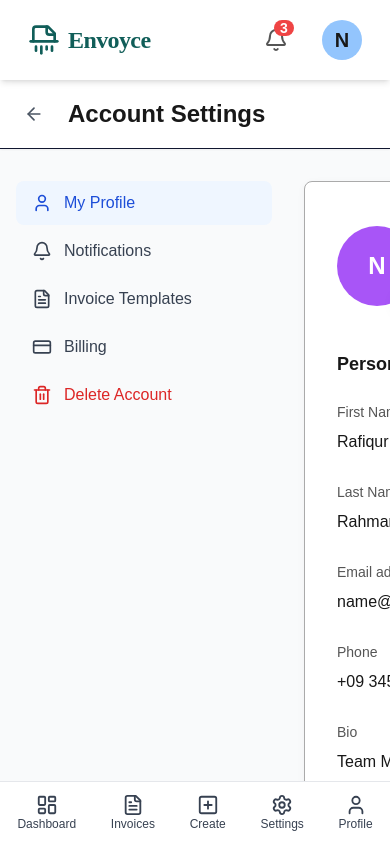
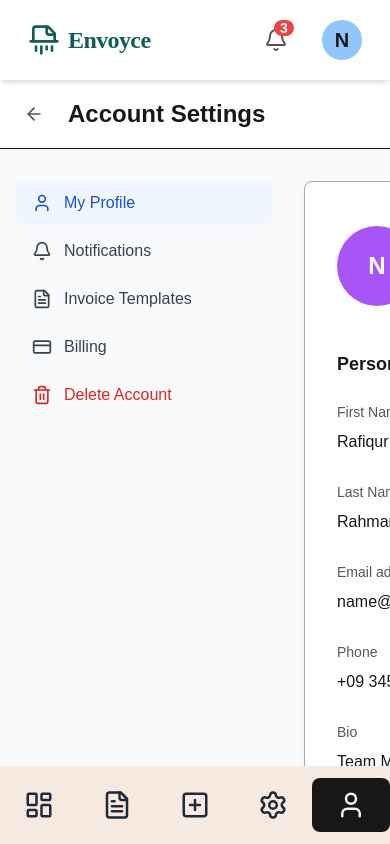
Before and after one commit to OlumideGabriel/invoice-generator, a React (Vite) app in the folder frontend/: page /profile in a window 390 px wide. Built offline with nearby package versions, Linux system fonts and the light colour scheme; sample sign-in values are in the browser's storage.

Commit message:
more responsive edits

```diff
--- a/frontend/src/components/InvoiceGenerator.tsx
+++ b/frontend/src/components/InvoiceGenerator.tsx
@@ -374,7 +374,7 @@ const [date, setDate] = React.useState<Date | undefined>(
         >
           <Plus /> Add Item
         </button>
-        <div className="w-full flex flex-col md:flex-row gap-6 mb-6 justify-between items-start">
+        <div className="w-full flex-1 md:flex flex-col md:flex-row gap-6 mb-6 justify-between items-start">
           <div className="flex-1 w-full">
             <PaymentSection
               paymentDetails={paymentDetails}
@@ -383,7 +383,7 @@ const [date, setDate] = React.useState<Date | undefined>(
               setTerms={setTerms}
             />
           </div>
-          <div className="flex flex-col justify-items-end ">
+          <div className="flex flex-col justify-end ">
             {/* Subtotal Display */}
             <div className="mb-2 flex justify-end mb-5">
               <span className="text-gray-500 font-medium mr-2">Subtotal:</span>
@@ -410,8 +410,8 @@ const [date, setDate] = React.useState<Date | undefined>(
           </div>
         </div>
         {/* Total Display at bottom right - styled to match screenshot */}
-        <div className="flex justify-end relative">
-          <div className="bg-neutral-950 rounded-md px-10 md:px-20 py-5 flex items-center md:min-w-lg gap-2">
+        <div className="flex justify-end flex-wrap md:w-lg w-full md:bg-transparent bg-neutral-950 rounded-md">
+          <div className="bg-neutral-950 rounded-md px-10 md:px-20 py-5 flex justify-end items-center gap-2">
             <span className="text-lg font-medium text-gray-200 pr-7">Total</span>
             <span className="text-lg font-medium text-gray-400">{typeof currency === 'string' ? currency : currency.code}</span>
             <span className="text-2xl font-medium text-white">{getTotal().toLocaleString(undefined, { minimumFractionDigits: 2, maximumFractionDigits: 2 })}</span>
--- a/frontend/src/components/InvoiceLine.tsx
+++ b/frontend/src/components/InvoiceLine.tsx
@@ -1,5 +1,5 @@
 import React from 'react';
-import { ChevronDown, ChevronUp, X, GripVertical } from 'lucide-react';
+import { ChevronDown, ChevronUp, X, GripVertical, Trash2 } from 'lucide-react';
 import { useCurrency } from '../context/CurrencyContext';
 
 type DraggableProvided = any;
@@ -173,17 +173,26 @@ const InvoiceLine: React.FC<InvoiceLineProps> = ({
       </div>
 
       {/* Remove button */}
-      <div className="flex flex-col justify-center self-center bg-red-50 self-stretch" onClick={() => onRemove(index)}>
+      <div className={`flex md:hidden flex-col justify-center self-center bg-red-50 hover:bg-red-100 text-red-400 hover:text-red-600
+          self-stretch cursor-pointer
+      ml-1 p-2 rounded-lg cursor-pointer ${itemsLength > 1 ? ' transition-colors' : 'hidden'}`}
 
-        <button
+        onClick={() => onRemove(index)}
+        aria-label="Remove item"
+      >
+      <X size={18} />
+
+
+      </div>
+      <button
           onClick={() => onRemove(index)}
-          className={`p-1 rounded-lg transition-all duration-200 ease-in-out ml-4 focus:outline-none focus:ring-2
-              focus:ring-red-500 focus:ring-offset-1 ${itemsLength > 1 ? 'small-icon transition-colors' : 'hidden'}`}
+          className={`p-1 md:flex hidden rounded-lg transition-all duration-200 ease-in-out ml-2 focus:outline-none focus:ring-2
+              focus:ring-red-500 focus:ring-offset-1 ${itemsLength > 1 ? 'small-icon transition-colors' : 'md:hidden'}`}
           aria-label="Remove item"
         >
           <X size={18} />
+
         </button>
-      </div>
     </div>
     </div>
   );
--- a/frontend/src/components/LogoUpload.tsx
+++ b/frontend/src/components/LogoUpload.tsx
@@ -52,7 +52,7 @@ const LogoUpload: React.FC<LogoUploadProps> = ({ logoFile, logoUrl, logoStatus,
   };
 
   return (
-    <div className="mb-6 w-full md:w-1/3">
+    <div className="mb-6 w-full md:w-96">
       <div
         onClick={handleClick}
         className="h-40 md:max-w-xs border-2 border-dashed border-3 bg-green-100 rounded-xl flex items-center
--- a/frontend/src/components/PartyField.tsx
+++ b/frontend/src/components/PartyField.tsx
@@ -26,11 +26,13 @@ const PartyField: React.FC<PartyFieldProps> = ({ label, value, onChange }) => {
 
   return (
     <div className="mb-6 w-full">
+    <span className="block text-sm font-medium mb-2">{label}</span>
       <div
         className="relative group"
         onMouseEnter={handleMouseEnter}
         onMouseLeave={handleMouseLeave}
       >
+
         <textarea
           value={value}
           onChange={onChange}
--- a/frontend/src/components/PaymentSection.tsx
+++ b/frontend/src/components/PaymentSection.tsx
@@ -16,7 +16,7 @@ const PaymentSection: React.FC<PaymentSectionProps> = ({ paymentDetails, setPaym
           value={paymentDetails}
           onChange={(e) => setPaymentDetails(e.target.value)}
           rows={3}
-          className="md:w-2/3 w-full p-3 rounded-md bg-neutral-700 border border-neutral-600 focus:outline-none focus:ring-2 focus:ring-indigo-500"
+          className="md:w-96 w-full p-3 rounded-md bg-neutral-700 border border-neutral-600 focus:outline-none focus:ring-2 focus:ring-indigo-500"
         />
       </div>
       <div className="mb-6">
@@ -25,7 +25,7 @@ const PaymentSection: React.FC<PaymentSectionProps> = ({ paymentDetails, setPaym
           value={terms}
           onChange={(e) => setTerms(e.target.value)}
           rows={3}
-          className="md:w-2/3 w-full p-3 rounded-md bg-neutral-700 border border-neutral-600 focus:outline-none focus:ring-2 focus:ring-indigo-500"
+          className="md:w-96 w-full p-3 rounded-md bg-neutral-700 border border-neutral-600 focus:outline-none focus:ring-2 focus:ring-indigo-500"
         />
       </div>
     </>
--- a/frontend/src/components/SideMenu.tsx
+++ b/frontend/src/components/SideMenu.tsx
@@ -37,25 +37,20 @@ const menuItems: MenuItem[] = [
 {/* Mobile menu items */}
 
 const mobileMenuItems: MenuItem[] = [
-  { path: '/', label: 'Dashboard', icon: <LayoutDashboard size={22} /> },
+  { path: '/', label: 'Dashboard', icon: <LayoutDashboard size={30} /> },
   {
     path: '/invoices',
     label: 'Invoices',
-    icon: <FileText size={22} />,
-    submenu: [
-      { label: 'All Invoices', path: '/invoices', icon: <FileText size={20} /> },
-      { label: 'Create Invoice', path: '/create-invoice', icon: <FileText size={22} /> },
-    ],
+    icon: <FileText size={30} />,
   },
-  { path: '/create-invoice', label: 'Create', icon: <SquarePlus size={22} /> },
-  { path: '/settings', label: 'Settings', icon: <Settings size={22} /> },
-  { path: '/profile', label: 'Profile', icon: <User size={22} /> },
+  { path: '/create-invoice', label: 'Create', icon: <SquarePlus size={30} /> },
+  { path: '/settings', label: 'Settings', icon: <Settings size={30} /> },
+  { path: '/profile', label: 'Profile', icon: <User size={30} /> },
 ];
 
 const ICON_SIZE = 20;
 const SideMenu: React.FC = () => {
   const location = useLocation();
-  const { currency, setCurrency, currencyOptions } = useCurrency();
 
   const [collapsed, setCollapsed] = useState(false);
   const [expandedItem, setExpandedItem] = useState<string | null>(null);
@@ -144,18 +139,17 @@ const SideMenu: React.FC = () => {
     </div>
 
     {/* Mobile Sidebar */}
-    <div className="md:hidden fixed bottom-0 left-0 right-0 bg-white border-t border-gray-200 z-50">
+    <div className="md:hidden fixed bottom-0 left-0 right-0 bg-[#f6e9df] border-gray-200 z-50">
       <nav className="flex justify-around items-center py-3">
         {mobileMenuItems.map(({ path, label, icon }) => (
           <Link
             key={label}
             to={path}
-            className={`flex flex-col items-center text-gray-700 hover:text-black/100 ${
-              location.pathname === path ? 'text-black/100' : ''
+            className={`flex flex-col py-3 px-6 items-center cursor-pointer rounded-lg text-gray-700 hover:text-black/100 ${
+              location.pathname === path ? 'bg-black/90 text-neutral-100 hover:text-neutral-100' : 'text-gray-800'
             }`}
           >
             {icon}
-            <span className="text-xs">{label}</span>
           </Link>
         ))}
       </nav>
```
